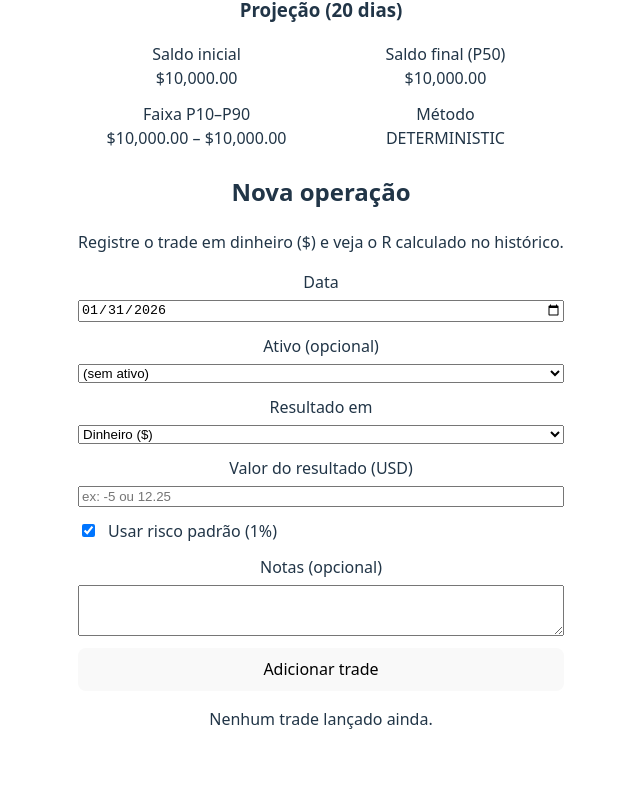
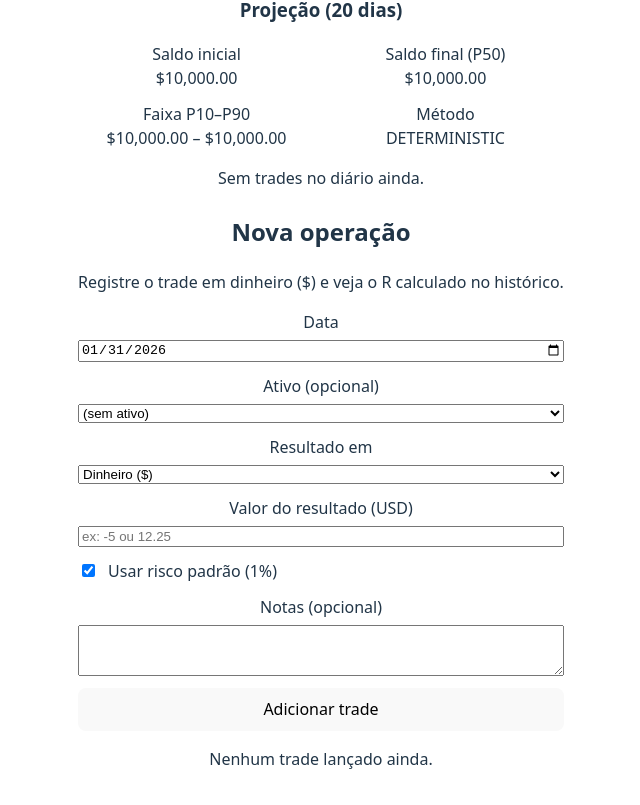
Before and after one commit to WillianPoeraridev/trading-journal, a React app: page / in a window 1280 px wide. Shown: the part 1075-1880 px from the top of the page, without its empty margins (319-959 px from the left). Before the commit the page ends 1854 px from the top, so only its background shows below. Built offline with nearby package versions, Linux system fonts and the light colour scheme; the HTML template or start-up script is replaced by a standard one.

Commit message:
feat: add daily rules summary

```diff
--- a/src/App.tsx
+++ b/src/App.tsx
@@ -3,11 +3,13 @@ import MetricsPanel from './components/MetricsPanel'
 import SettingsForm from './components/SettingsForm'
 import TradeForm from './components/TradeForm'
 import TradesTable from './components/TradesTable'
+import DailyPanel from './components/DailyPanel'
 import { useEffect, useMemo, useState } from 'react'
 import type { ProjectionSettings, Settings, Trade } from './core/types'
 import { calculateMetrics, buildLedger } from './core/calc'
 import { project } from './core/projection'
 import { loadSettings, loadTrades, saveSettings, saveTrades } from './core/storage'
+import { summarizeByDay } from './core/daily'
 
 function App() {
   const defaultSettings: Settings = {
@@ -27,6 +29,7 @@ function App() {
   const [trades, setTrades] = useState<Trade[]>(() => loadTrades())
 
   const ledger = useMemo(() => buildLedger(trades, settings), [trades, settings])
+  const daily = useMemo(() => summarizeByDay(ledger, settings), [ledger, settings])
   const metrics = useMemo(
     () => calculateMetrics(trades, ledger, settings),
     [trades, ledger, settings],
@@ -79,6 +82,14 @@ function App() {
         </section>
 
         <section className="app__panel">
+          <DailyPanel
+            summaries={daily}
+            currency={settings.currency}
+            settings={settings}
+          />
+        </section>
+
+        <section className="app__panel">
           <TradeForm settings={settings} onAddTrade={handleAddTrade} />
         </section>
 
--- /dev/null
+++ b/src/components/DailyPanel.tsx
@@ -0,0 +1,52 @@
+import type { DailySummary } from "../core/daily";
+import type { Settings } from "../core/types";
+import { formatMoney, formatR } from "../core/format";
+
+type DailyPanelProps = {
+  summaries: DailySummary[];
+  currency: string;
+  settings: Settings;
+};
+
+const cardClass =
+  "rounded-xl border border-zinc-700 bg-zinc-900 p-4 shadow-sm";
+const labelClass = "text-xs uppercase tracking-wider text-zinc-400";
+const valueClass = "mt-1 text-2xl font-semibold text-zinc-100";
+const subClass = "mt-1 text-sm text-zinc-400";
+
+const statusLabel: Record<DailySummary["status"], string> = {
+  OK: "OK",
+  LIMIT_EXCEEDED: "Excedeu limite",
+  STOP_HIT: "Stop atingido",
+  TAKE_HIT: "Take atingido",
+};
+
+export default function DailyPanel({
+  summaries,
+  currency,
+  settings,
+}: DailyPanelProps) {
+  if (summaries.length === 0) {
+    return <p>Sem trades no diário ainda.</p>;
+  }
+
+  const last = summaries[summaries.length - 1];
+
+  return (
+    <section>
+      <h2>Regras do dia</h2>
+      <div className={cardClass}>
+        <div className={labelClass}>Hoje</div>
+        <div className={valueClass}>{last.date}</div>
+        <div className={subClass}>
+          Trades: {last.trades}/{settings.maxTradesPerDay}
+        </div>
+        <div className={subClass}>
+          PnL do dia: {formatMoney(last.dayPnl, currency)}
+        </div>
+        <div className={subClass}>R do dia: {formatR(last.dayR, 2)}</div>
+        <div className={subClass}>Status: {statusLabel[last.status]}</div>
+      </div>
+    </section>
+  );
+}
--- /dev/null
+++ b/src/core/daily.ts
@@ -0,0 +1,53 @@
+import type { LedgerRow, Settings } from "./types";
+
+export type DayStatus = "OK" | "STOP_HIT" | "TAKE_HIT" | "LIMIT_EXCEEDED";
+
+export type DailySummary = {
+  date: string;
+  trades: number;
+  dayPnl: number;
+  dayR: number;
+  status: DayStatus;
+};
+
+export function summarizeByDay(
+  ledger: LedgerRow[],
+  settings: Settings,
+): DailySummary[] {
+  const map = new Map<string, DailySummary>();
+
+  ledger.forEach((row) => {
+    const existing = map.get(row.date);
+    if (!existing) {
+      map.set(row.date, {
+        date: row.date,
+        trades: 1,
+        dayPnl: row.pnl,
+        dayR: row.rMultiple,
+        status: "OK",
+      });
+      return;
+    }
+
+    existing.trades += 1;
+    existing.dayPnl += row.pnl;
+    existing.dayR += row.rMultiple;
+  });
+
+  const summaries = Array.from(map.values()).map((summary) => {
+    let status: DayStatus = "OK";
+    if (summary.trades > settings.maxTradesPerDay) {
+      status = "LIMIT_EXCEEDED";
+    } else if (summary.dayR <= settings.dailyStopR) {
+      status = "STOP_HIT";
+    } else if (summary.dayR >= settings.dailyTakeR) {
+      status = "TAKE_HIT";
+    }
+
+    return { ...summary, status };
+  });
+
+  summaries.sort((a, b) => (a.date < b.date ? -1 : a.date > b.date ? 1 : 0));
+
+  return summaries;
+}
```
